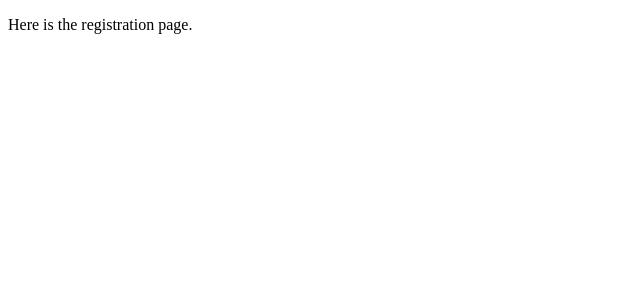
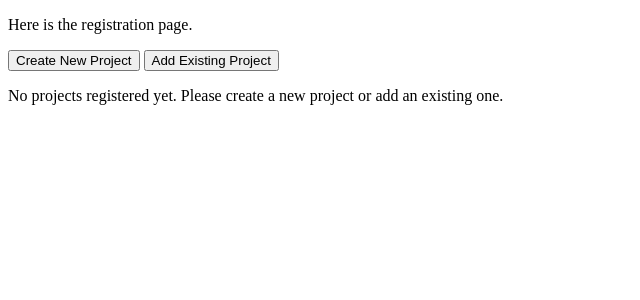
Before and after one commit to DDadeA/Statistics-for-Interactive-CYOA, a SvelteKit app: page /registration in a window 1280 px wide. Shown: the top 300 px of the page, without its empty margins (0-640 px from the left). Built offline with nearby package versions, Linux system fonts and the light colour scheme.

Commit message:
Add: projects page skeleton

```diff
--- a/src/routes/registration/+page.svelte
+++ b/src/routes/registration/+page.svelte
@@ -1 +1,72 @@
+<script lang="ts">
+	import { onMount } from 'svelte';
+
+	interface Project {
+		projectId: string;
+		secretKey: string;
+		settings: any | undefined;
+	}
+
+	let projects: Project[] = [];
+
+	onMount(() => {
+		// Get from localStorage
+		const storedProjects = localStorage.getItem('projects');
+		if (storedProjects) {
+			projects = JSON.parse(storedProjects);
+		}
+	});
+
+	const updateLocalStorage = () => {
+		localStorage.setItem('projects', JSON.stringify(projects));
+	};
+
+	const handleCreateNew = async () => {
+		// Fetch to registration API to create new project
+		let response = await fetch('/api/register', {
+			method: 'GET'
+		});
+		let data = await response.json();
+		console.log('New Project Data:', data);
+		if (data.projectId && data.secretKey) {
+			projects = [
+				...projects,
+				{ projectId: data.projectId, secretKey: data.secretKey, settings: undefined }
+			];
+		} else {
+			alert('Failed to create new project. Please try again.');
+			return;
+		}
+		updateLocalStorage();
+	};
+
+	const handleAddExisting = () => {
+		// TODO: Implement adding existing project
+		const existingSecretKey = prompt('Enter Secret Key:');
+
+		console.log('Existing Secret Key:', existingSecretKey);
+
+		updateLocalStorage();
+	};
+</script>
+
 <p>Here is the registration page.</p>
+<div>
+	<button onclick={handleCreateNew}>Create New Project</button>
+	<button onclick={handleAddExisting}>Add Existing Project</button>
+</div>
+<div>
+	{#each projects as { projectId, secretKey }, index (projectId)}
+		<div class="mb-4 p-4 border rounded">
+			<h2 class="text-lg font-bold mb-2">Project ID {index + 1}</h2>
+			<p><strong>Project ID:</strong> {projectId}</p>
+			<p><strong>Secret Key:</strong> {secretKey}</p>
+			<p class="text-sm text-gray-600 mt-2">
+				Please store your secret key securely. You will need it to access your statistics.
+			</p>
+		</div>
+	{/each}
+	{#if projects.length === 0}
+		<p>No projects registered yet. Please create a new project or add an existing one.</p>
+	{/if}
+</div>
```
